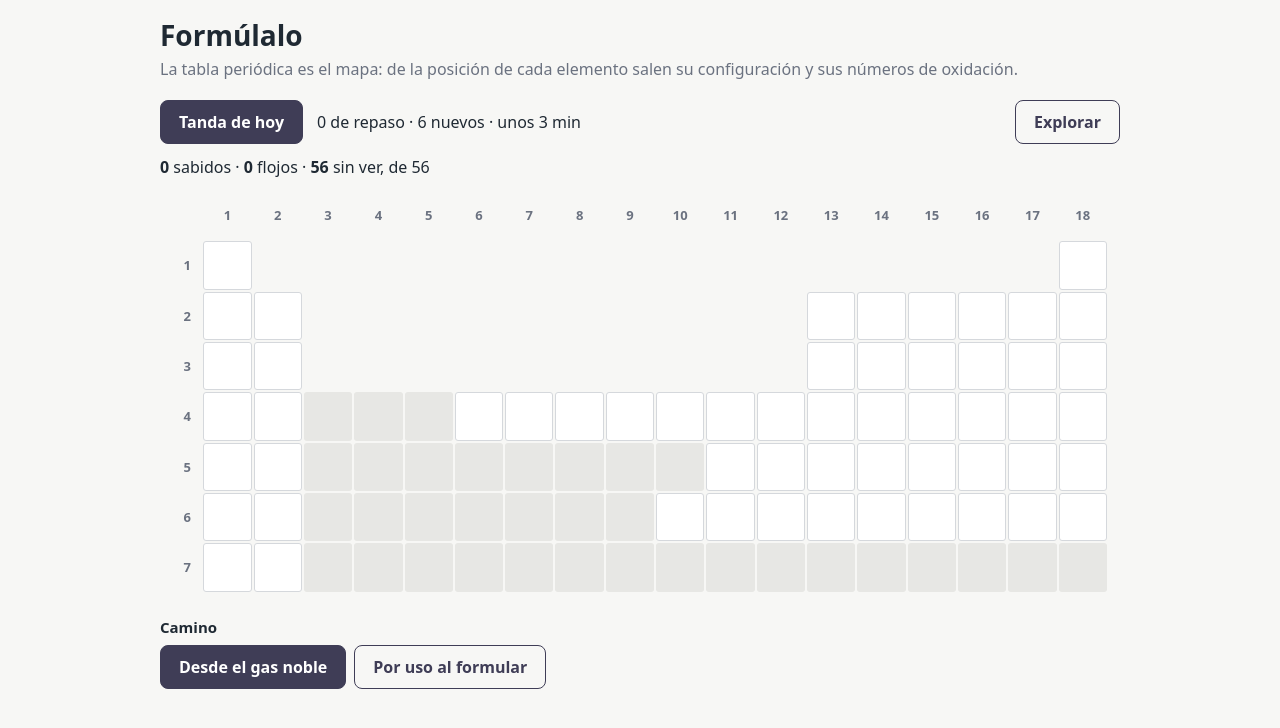
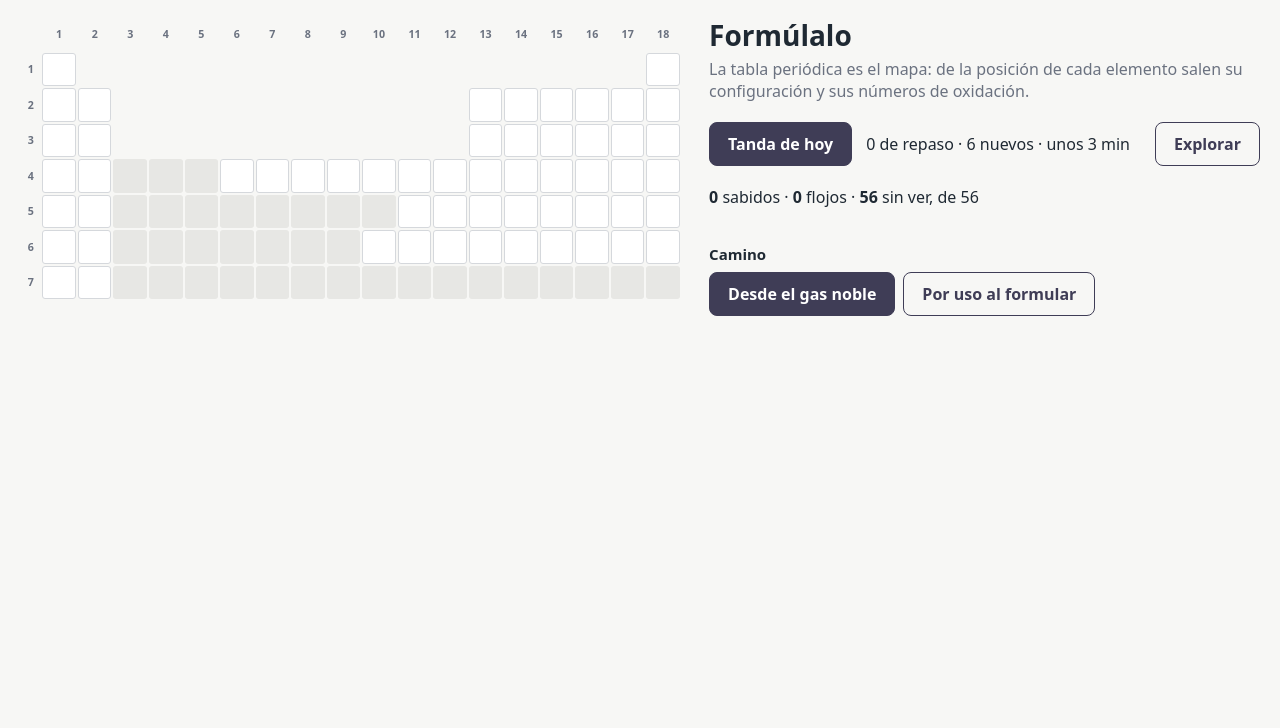
Before and after one commit to eubide/formulalo, a Svelte app: page / in a window 1280 px wide. Shown: the top 728 px of the page. Built offline with nearby package versions, Linux system fonts and the light colour scheme.

Commit message:
Lay the screens out side by side on wide screens

```diff
--- a/src/app.css
+++ b/src/app.css
@@ -55,6 +55,34 @@ button {
   color: var(--acento);
 }
 
+.pantalla {
+  max-width: 960px;
+  margin: 0 auto;
+  padding: 16px 12px 40px;
+}
+
+@media (min-width: 900px) {
+  .pantalla {
+    display: grid;
+    grid-template-columns: minmax(0, 1.2fr) minmax(0, 1fr);
+    column-gap: 28px;
+    align-items: start;
+    max-width: 1280px;
+    padding: 16px 20px 40px;
+  }
+
+  .pantalla > .a-la-izquierda {
+    grid-column: 1;
+    grid-row: 1 / span 20;
+    position: sticky;
+    top: 16px;
+  }
+
+  .pantalla > :not(.a-la-izquierda) {
+    grid-column: 2;
+  }
+}
+
 .salir {
   border: 1px solid var(--borde);
   border-radius: 8px;
--- a/src/pantallas/Explorar.svelte
+++ b/src/pantallas/Explorar.svelte
@@ -47,12 +47,13 @@
   )
 </script>
 
-<main>
+<main class="pantalla">
   <header>
     <h1>Explorar</h1>
     <button type="button" class="salir" onclick={alSalir}>Salir</button>
   </header>
 
+  <div class="a-la-izquierda">
     <Tabla {casillas} alTocar={(simbolo) => (elegido = simbolo)} />
 
     <ul class="leyenda">
@@ -60,6 +61,7 @@
         <li><i class={clase}></i>{etiquetaDeClase[clase]}</li>
       {/each}
     </ul>
+  </div>
 
   {#if elemento}
     {@const cuanticos = ultimoElectronDe(elemento).cuanticos}
@@ -105,12 +107,6 @@
 </main>
 
 <style>
-  main {
-    max-width: 960px;
-    margin: 0 auto;
-    padding: 16px 12px 40px;
-  }
-
   header {
     display: flex;
     align-items: baseline;
--- a/src/pantallas/Portada.svelte
+++ b/src/pantallas/Portada.svelte
@@ -41,7 +41,7 @@
   }
 </script>
 
-<main>
+<main class="pantalla">
   <header>
     <h1>Formúlalo</h1>
     <p>La tabla periódica es el mapa: de la posición de cada elemento salen su configuración y sus números de oxidación.</p>
@@ -63,7 +63,9 @@
     <b>{resumen.sabidos}</b> sabidos · <b>{resumen.flojos}</b> flojos · <b>{resumen.sinVer}</b> sin ver, de {resumen.total}
   </p>
 
-  <Tabla {casillas} />
+  <div class="a-la-izquierda">
+    <Tabla {casillas} />
+  </div>
 
   {#if flojosConFallo.length > 0}
     <section class="flojos">
@@ -96,12 +98,6 @@
 </main>
 
 <style>
-  main {
-    max-width: 960px;
-    margin: 0 auto;
-    padding: 16px 12px 40px;
-  }
-
   h1 {
     margin: 0;
     font-size: 28px;
--- a/src/pantallas/Pregunta.svelte
+++ b/src/pantallas/Pregunta.svelte
@@ -62,7 +62,7 @@
   }
 </script>
 
-<main>
+<main class="pantalla">
   <header>
     <div class="dado">
       {#if localizado || correccion}
@@ -84,7 +84,9 @@
     <li class="quedan">Quedan {tanda.pendientes.length + 1}</li>
   </ol>
 
-  <Tabla {casillas} alTocar={pregunta.paso === 'posicion' && !correccion ? tocar : undefined} />
+  <div class="a-la-izquierda">
+    <Tabla {casillas} alTocar={pregunta.paso === 'posicion' && !correccion ? tocar : undefined} />
+  </div>
 
   <section class="panel">
     {#if correccion}
@@ -127,12 +129,6 @@
 </main>
 
 <style>
-  main {
-    max-width: 960px;
-    margin: 0 auto;
-    padding: 12px 12px 40px;
-  }
-
   header {
     display: flex;
     align-items: baseline;
--- a/src/pantallas/Presentacion.svelte
+++ b/src/pantallas/Presentacion.svelte
@@ -29,22 +29,15 @@
   const hayDeducibles = $derived(presentados.some((elemento) => !esDeTransicion(elemento)))
 </script>
 
-<main>
+<main class="pantalla">
   <header>
     <h1>Nuevos: {simbolos.join(', ')}</h1>
     <button type="button" class="salir" onclick={alSalir}>Salir</button>
   </header>
 
-  <Tabla {casillas} />
-
-  <ul class="elementos">
-    {#each presentados as elemento (elemento.simbolo)}
-      <li>
-        <span>{elemento.nombre}</span>
-        <Cajas {elemento} resuelta />
-      </li>
-    {/each}
-  </ul>
+  <div class="a-la-izquierda">
+    <Tabla {casillas} />
+  </div>
 
   {#each reglas as regla (regla.grupo)}
     <section class="regla">
@@ -80,6 +73,15 @@
     </section>
   {/if}
 
+  <ul class="elementos">
+    {#each presentados as elemento (elemento.simbolo)}
+      <li>
+        <span>{elemento.nombre}</span>
+        <Cajas {elemento} resuelta />
+      </li>
+    {/each}
+  </ul>
+
   {#if hayDeducibles}
     <section>
       <h2>Reglas generales</h2>
@@ -95,12 +97,6 @@
 </main>
 
 <style>
-  main {
-    max-width: 960px;
-    margin: 0 auto;
-    padding: 16px 12px 40px;
-  }
-
   header {
     display: flex;
     align-items: baseline;
--- a/src/tabla/Tabla.svelte
+++ b/src/tabla/Tabla.svelte
@@ -30,6 +30,7 @@
   }
 </script>
 
+<div class="marco">
   <div class="tabla" role="grid" aria-label="Tabla periódica">
     <span></span>
     {#each GRUPOS as grupo (grupo)}
@@ -61,10 +62,15 @@
       {/each}
     {/each}
   </div>
+</div>
 
 <style>
+  .marco {
+    container-type: inline-size;
+  }
+
   .tabla {
-    --lado: calc((min(100vw, 960px) - 24px) / 18.6);
+    --lado: calc(100cqw / 18.6);
     display: grid;
     grid-template-columns: calc(var(--lado) * 0.6) repeat(18, var(--lado));
     grid-auto-rows: var(--lado);
@@ -158,7 +164,7 @@
     border-color: var(--tenue);
   }
 
-  @media (max-width: 520px) {
+  @container (max-width: 520px) {
     .casilla small {
       display: none;
     }
```
Lines whose indentation alone changed are shown as unchanged.
